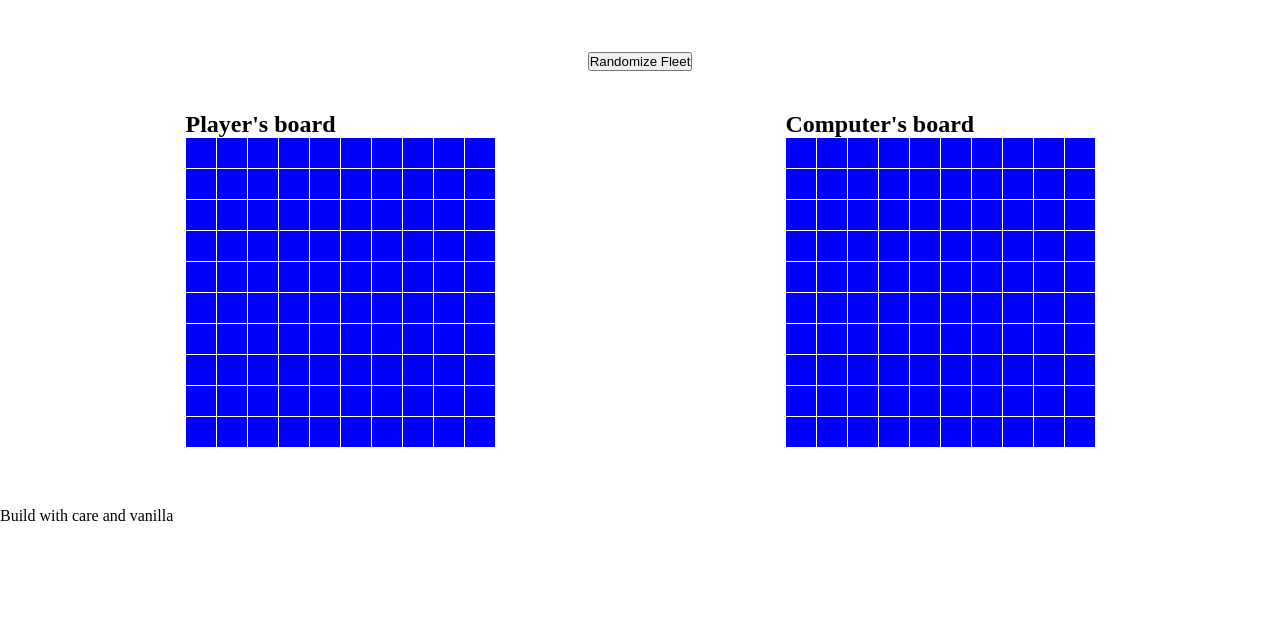
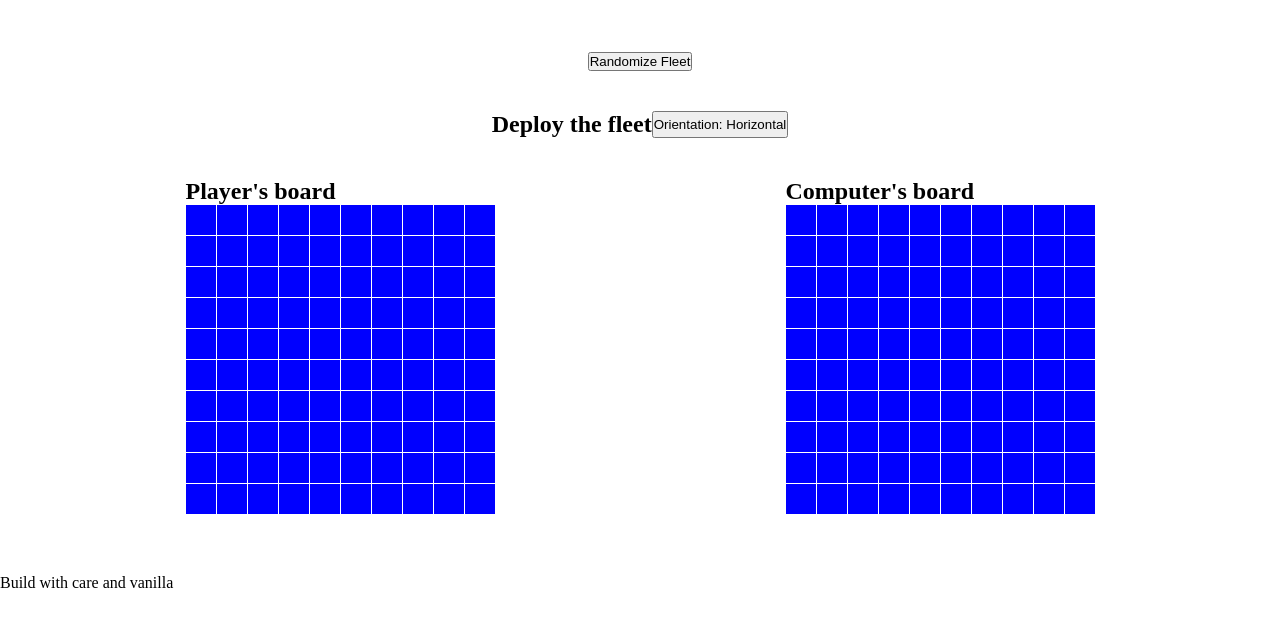
Before and after one commit to cmatsagka/battleship, a website built with webpack: page src/template.html in a window 1280 px wide. Shown: the part 105-732 px from the top of the page. Built offline with nearby package versions, Linux system fonts and the light colour scheme.

Commit message:
Create the container of the fleet for the drag n drop feature

```diff
--- a/src/styles.css
+++ b/src/styles.css
@@ -57,6 +57,12 @@ main {
 	padding: 20px;
 }
 
+#fleet-container {
+	display: flex;
+	justify-content: center;
+	padding: 20px;
+}
+
 .boards-container {
 	display: flex;
 	padding: 20px;
--- a/src/template.html
+++ b/src/template.html
@@ -23,6 +23,13 @@
 					</button>
 				</div>
 			</div>
+			<div id="fleet-container">
+				<h2>Deploy the fleet</h2>
+				<div id="ship-dock"></div>
+				<button id="rotate-btn" data-orientation="Horizontal">
+					Orientation: Horizontal
+				</button>
+			</div>
 			<div class="boards-container">
 				<div class="section player">
 					<h2>Player's board</h2>
```
